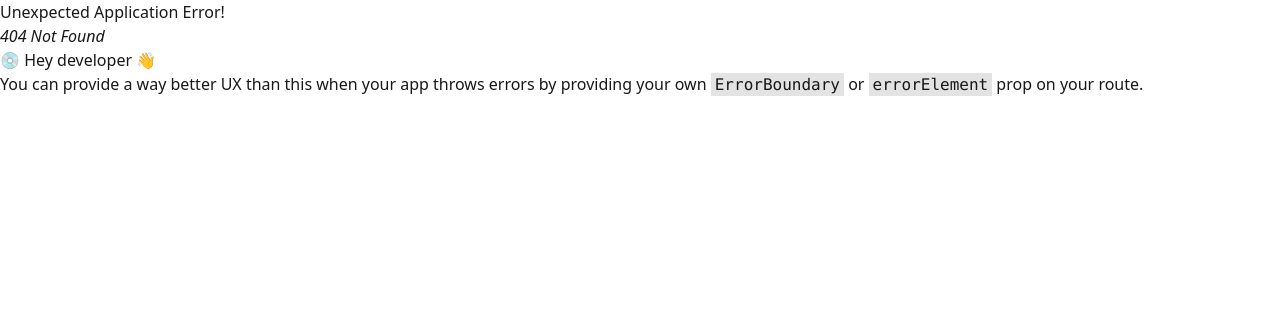
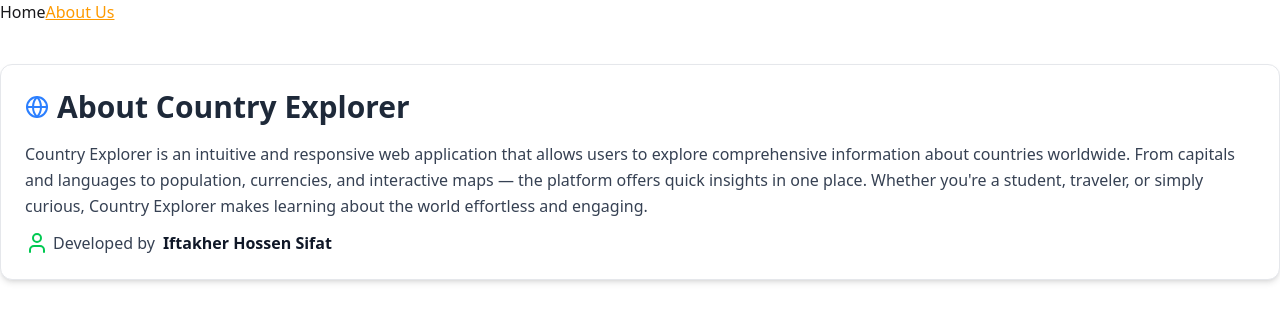
Before and after one commit to iftakhersifat/country-explorer, a React (Vite) app: page /about in a window 1280 px wide. Before the commit this address had no page. Shown: the top 322 px of the page. Built offline with nearby package versions, Linux system fonts and the light colour scheme.

Commit message:
added about section

```diff
--- a/package.json
+++ b/package.json
@@ -11,6 +11,7 @@
   },
   "dependencies": {
     "@tailwindcss/vite": "^4.1.5",
+    "lucide-react": "^0.509.0",
     "react": "^19.1.0",
     "react-dom": "^19.1.0",
     "react-router": "^7.6.0",
--- /dev/null
+++ b/src/Components/About/About.jsx
@@ -0,0 +1,22 @@
+import React from 'react';
+import { Globe, User } from 'lucide-react'; // optional icons
+
+const About = () => {
+  return (
+    <div className='p-4 md:p-0'>
+        <div className="container mx-auto mt-10 p-6 bg-white border border-gray-200 rounded-xl shadow-md">
+      <h2 className="text-3xl font-bold text-gray-800 mb-4 flex items-center gap-2">
+        <Globe className="text-blue-500" /> About Country Explorer
+      </h2>
+      <p className="text-gray-700 leading-relaxed mb-3">
+        Country Explorer is an intuitive and responsive web application that allows users to explore comprehensive information about countries worldwide. From capitals and languages to population, currencies, and interactive maps — the platform offers quick insights in one place. Whether you're a student, traveler, or simply curious, Country Explorer makes learning about the world effortless and engaging.
+      </p>
+      <p className="text-gray-700 flex items-center gap-1 mt-2">
+        <User className="text-green-500" /> Developed by <span className="font-semibold text-gray-900 ml-1">Iftakher Hossen Sifat</span>
+      </p>
+    </div>
+    </div>
+  );
+};
+
+export default About;
--- a/src/Components/Navbar/Navbar.jsx
+++ b/src/Components/Navbar/Navbar.jsx
@@ -1,10 +1,11 @@
 import React from 'react';
-import { Link } from 'react-router';
+import { Link, NavLink } from 'react-router';
 
 const Navbar = () => {
     return (
         <div className='container mx-auto'>
-            <Link to="/">Home</Link>
+            <NavLink to="/" className={({isActive})=> isActive ? "text-amber-500 underline" : ""}>Home</NavLink>
+            <NavLink to="/about" className={({isActive})=> isActive ? "text-amber-500 underline" : ""}>About Us</NavLink>
         </div>
     );
 };
--- a/src/main.jsx
+++ b/src/main.jsx
@@ -9,6 +9,7 @@ import {
 import Root from './Components/Root/Root.jsx';
 import Home from './Components/Home/Home.jsx';
 import CountryDetails from './Components/Home/CountryDetails.jsx';
+import About from './Components/About/About.jsx';
 
 const router = createBrowserRouter([
   {
@@ -17,6 +18,7 @@ const router = createBrowserRouter([
     children: [
       {index: true, Component: Home},
       {path: "/country/:name", element: <CountryDetails></CountryDetails>},
+      {path: "about", Component: About}
     ]
   },
 ]);
```
Also changed, not shown: 1 other file (tests, documents, lock files or other folders).
